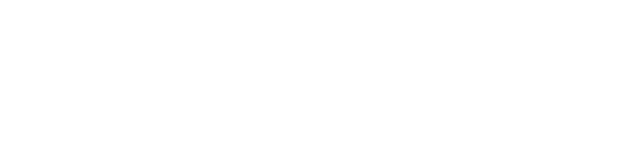
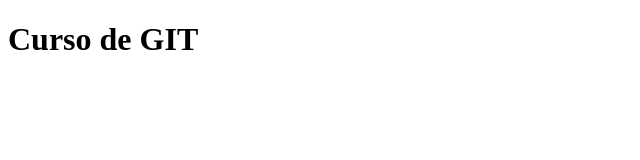
Before and after one commit to santillanlc/cursogit2024, a plain HTML site: page index.html in a window 1280 px wide. Shown: the whole page, without its empty margins (0-640 px from the left). Drawn offline with Linux system fonts and the light colour scheme.

Commit message:
titulo del proyecto

```diff
--- a/index.html
+++ b/index.html
@@ -3,9 +3,9 @@
 <head>
     <meta charset="UTF-8">
     <meta name="viewport" content="width=device-width, initial-scale=1.0">
-    <title>Document</title>
+    <title>Curso de GIT</title>
 </head>
 <body>
-
+    <h1>Curso de GIT</h1>
 </body>
 </html>
```
